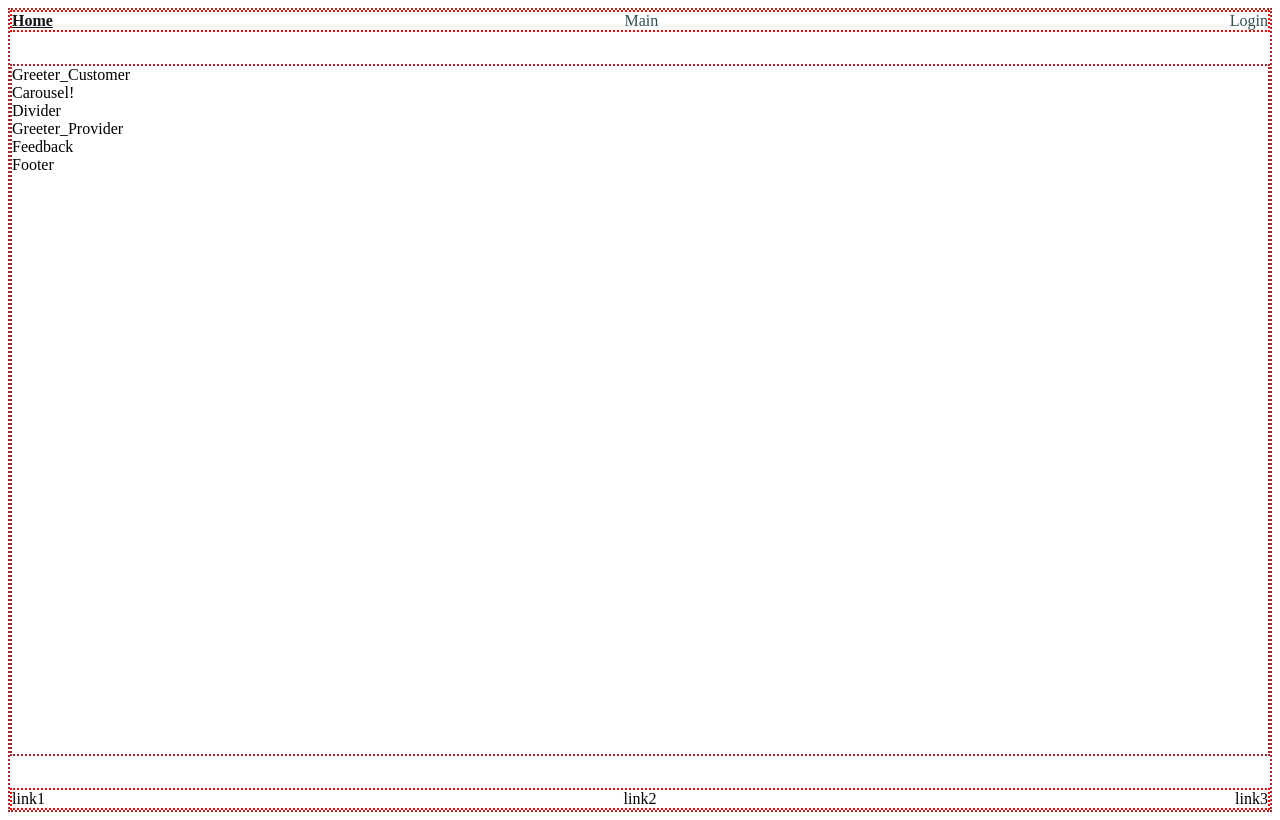
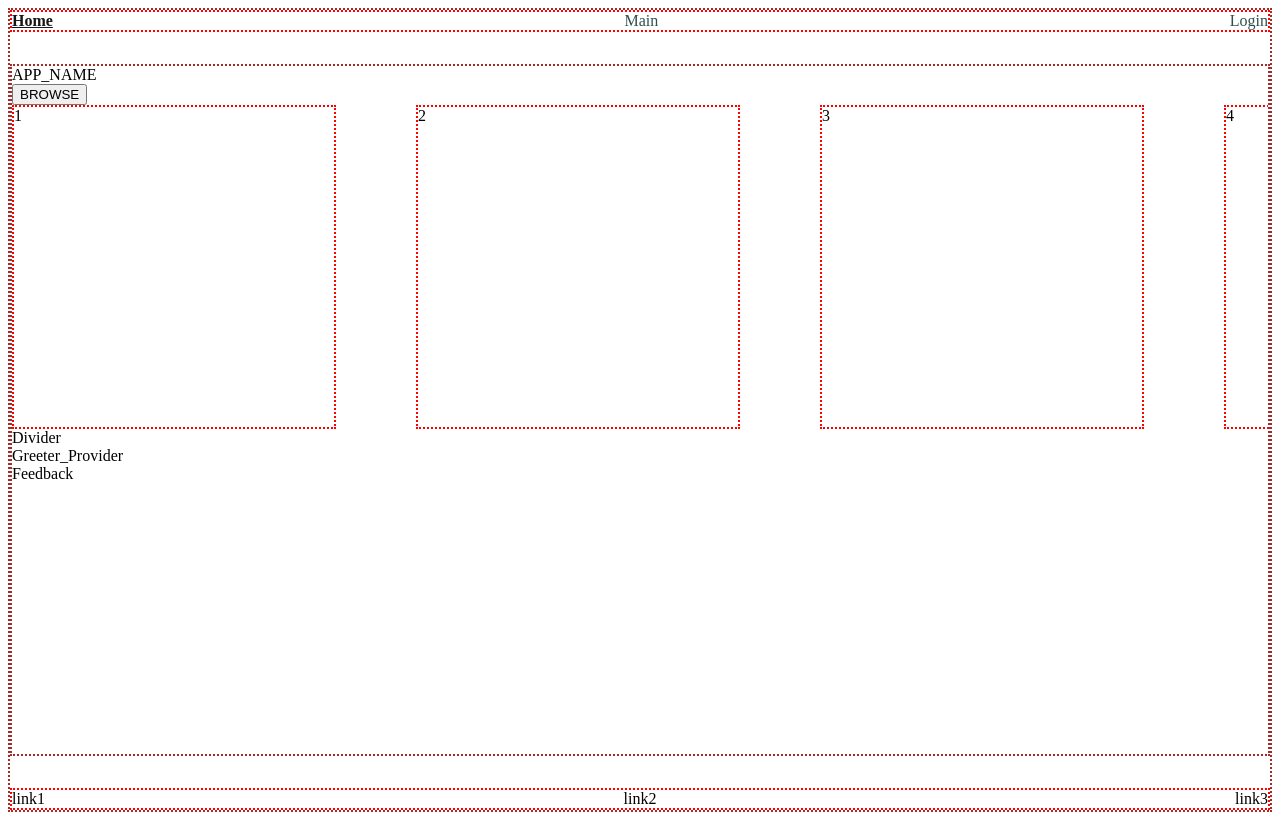
Before and after one commit to Code-the-Dream-School/gg-pac-team5-front, a React (Vite) app: page / in a window 1280 px wide. Built offline with nearby package versions, Linux system fonts and the light colour scheme; no server answers.

Commit message:
greeter1 and carousel outline

```diff
--- a/src/App.jsx
+++ b/src/App.jsx
@@ -5,21 +5,21 @@ import { NavBar } from "./Layouts/Header/NavBar/NavBar";
 import { Footer } from "./Layouts/Footer/Footer";
 import "./App.css";
 
-const URL = "http://localhost:8000/api/v1/";
+// const URL = "http://localhost:8000/api/v1/";
 
 function App() {
-	const [message, setMessage] = useState("");
+	// const [message, setMessage] = useState("");
 
-	useEffect(() => {
-		(async () => {
-			const myData = await getAllData(URL);
-			setMessage(myData.data);
-		})();
+	// useEffect(() => {
+	// 	(async () => {
+	// 		const myData = await getAllData(URL);
+	// 		setMessage(myData.data);
+	// 	})();
 
-		return () => {
-			console.log("unmounting");
-		};
-	}, []);
+	// 	return () => {
+	// 		console.log("unmounting");
+	// 	};
+	// }, []);
 
 	return (
 		<div className="main-wrapper">
--- /dev/null
+++ b/src/Assets/Home/Carousel.css
@@ -0,0 +1,11 @@
+.carousel-wrapper {
+	display: flex;
+	gap: 5rem;
+	overflow: scroll;
+}
+
+.carousel-item {
+	border: 2px dotted red;
+	min-height: 25vw;
+	min-width: 25vw;
+}
--- a/src/Assets/Layouts/NavBar.css
+++ b/src/Assets/Layouts/NavBar.css
@@ -8,7 +8,7 @@ a:hover {
 }
 
 .nav-wrapper {
+	border: red 2px dotted;
 	display: flex;
 	justify-content: space-between;
-	border: red 2px dotted;
 }
--- a/src/main.jsx
+++ b/src/main.jsx
@@ -2,7 +2,7 @@ import React from "react";
 import ReactDOM from "react-dom/client";
 import { createBrowserRouter, RouterProvider } from "react-router-dom";
 import App from "./App.jsx";
-import { Home } from "./Pages/Home/Home";
+import { Home, loader as homeLoader } from "./Pages/Home/Home";
 import { Auth_Layout } from "./Pages/Auth/Auth_Layout";
 import { Error } from "./Pages/Error/Error";
 import "./index.css";
@@ -16,6 +16,7 @@ const router = createBrowserRouter([
 			{
 				element: <Home />,
 				index: true,
+				loader: homeLoader,
 			},
 			{
 				path: "auth",
--- a/src/pages/Home/Carousel/Carousel.tsx
+++ b/src/pages/Home/Carousel/Carousel.tsx
@@ -1,2 +1,28 @@
-const Carousel = () => <>Carousel!</>;
+import { FC } from "react";
+import "../../../Assets/Home/Carousel.css";
+
+type Snippet = number;
+type List = Snippet[];
+
+interface CarouselProps {
+	list: List;
+}
+
+const Carousel: FC<CarouselProps> = ({ list = [] }) => {
+	return (
+		<div className="carousel-wrapper">
+			{list.length === 0 ? (
+				<> nothing to display </>
+			) : (
+				list.map((item) => {
+					return (
+						<div key={item} className="carousel-item">
+							{item}
+						</div>
+					);
+				})
+			)}
+		</div>
+	);
+};
 export { Carousel };
--- /dev/null
+++ b/src/pages/Home/Greeter_Customer/Greeter_Customer.tsx
@@ -0,0 +1,11 @@
+const Greeter_Customer = () => {
+	return (
+		<>
+			<div>APP_NAME</div>
+			<button>BROWSE</button>
+			<br />
+		</>
+	);
+};
+
+export { Greeter_Customer };
--- a/src/pages/Home/Home.tsx
+++ b/src/pages/Home/Home.tsx
@@ -1,16 +1,27 @@
 import { Carousel } from "./Carousel/Carousel";
+import { Greeter_Customer } from "./Greeter_Customer/Greeter_Customer";
+import { useLoaderData } from "react-router-dom";
+
+type Snippet = number;
+type List = Snippet[];
+
+const loader = (): List => {
+	// API call to get data to display for carousel
+	return [1, 2, 3, 4, 5, 6, 7];
+};
 
 const Home = () => {
+	const provSummary = useLoaderData() as List;
+
 	return (
 		<>
-			<div>Greeter_Customer</div>
-			<Carousel />
+			<Greeter_Customer />
+			<Carousel list={provSummary} />
 			<div>Divider</div>
 			<div>Greeter_Provider</div>
 			<div>Feedback</div>
-			<div>Footer</div>
 		</>
 	);
 };
 
-export { Home };
+export { Home, loader };
```
Also changed, not shown: src/pages/Home/Greeter_Customer/Greeter_Customer.jsx (deleted).
